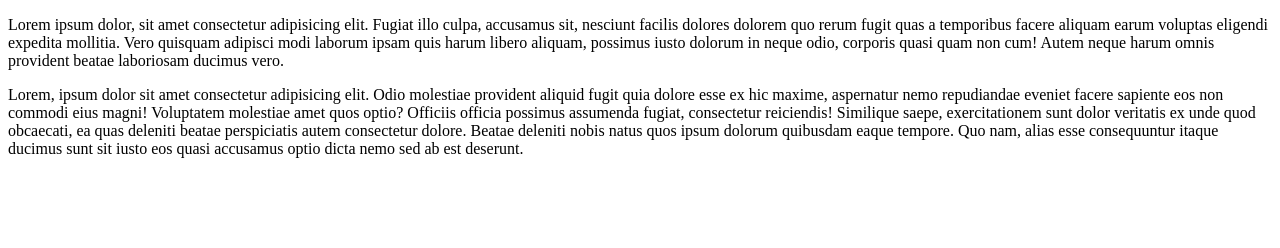
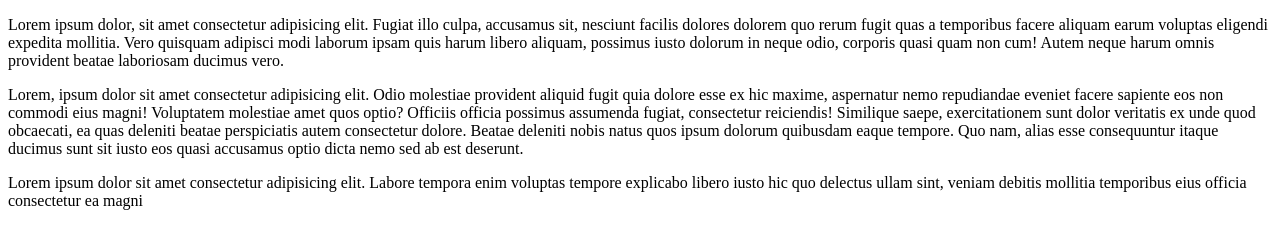
Before and after one commit to SebastianCosci/graziepastas, a plain HTML site: page index.html in a window 1280 px wide. Drawn offline with Linux system fonts and the light colour scheme.

Commit message:
nueva rama y p

```diff
--- a/index.html
+++ b/index.html
@@ -10,6 +10,7 @@
     <p>Lorem, ipsum dolor sit amet consectetur adipisicing elit. Odio molestiae provident aliquid fugit quia dolore esse ex hic maxime, aspernatur nemo repudiandae eveniet facere sapiente eos non commodi eius magni!
     Voluptatem molestiae amet quos optio? Officiis officia possimus assumenda fugiat, consectetur reiciendis! Similique saepe, exercitationem sunt dolor veritatis ex unde quod obcaecati, ea quas deleniti beatae perspiciatis autem consectetur dolore.
     Beatae deleniti nobis natus quos ipsum dolorum quibusdam eaque tempore. Quo nam, alias esse consequuntur itaque ducimus sunt sit iusto eos quasi accusamus optio dicta nemo sed ab est deserunt.</p>
+    <p>Lorem ipsum dolor sit amet consectetur adipisicing elit. Labore tempora enim voluptas tempore explicabo libero iusto hic quo delectus ullam sint, veniam debitis mollitia temporibus eius officia consectetur ea magni</p>
 </head>
 <body>
 
```
